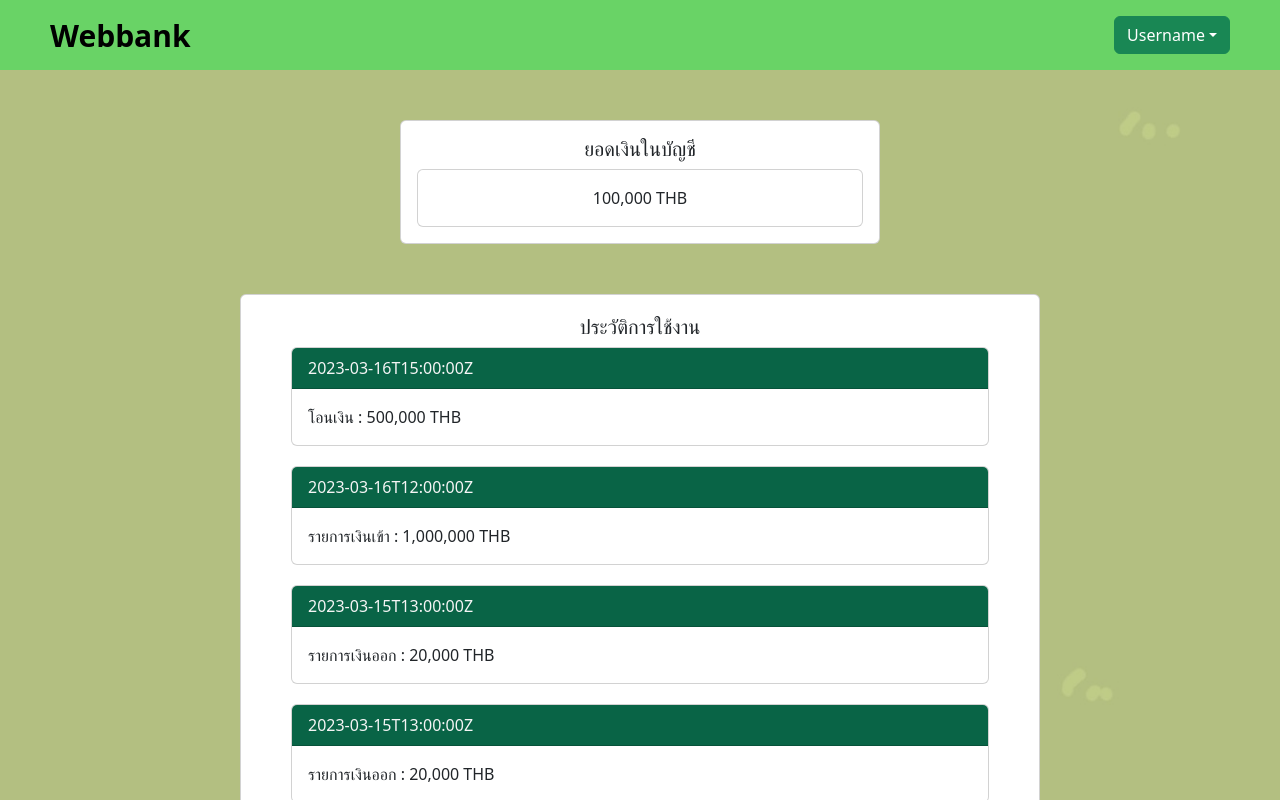
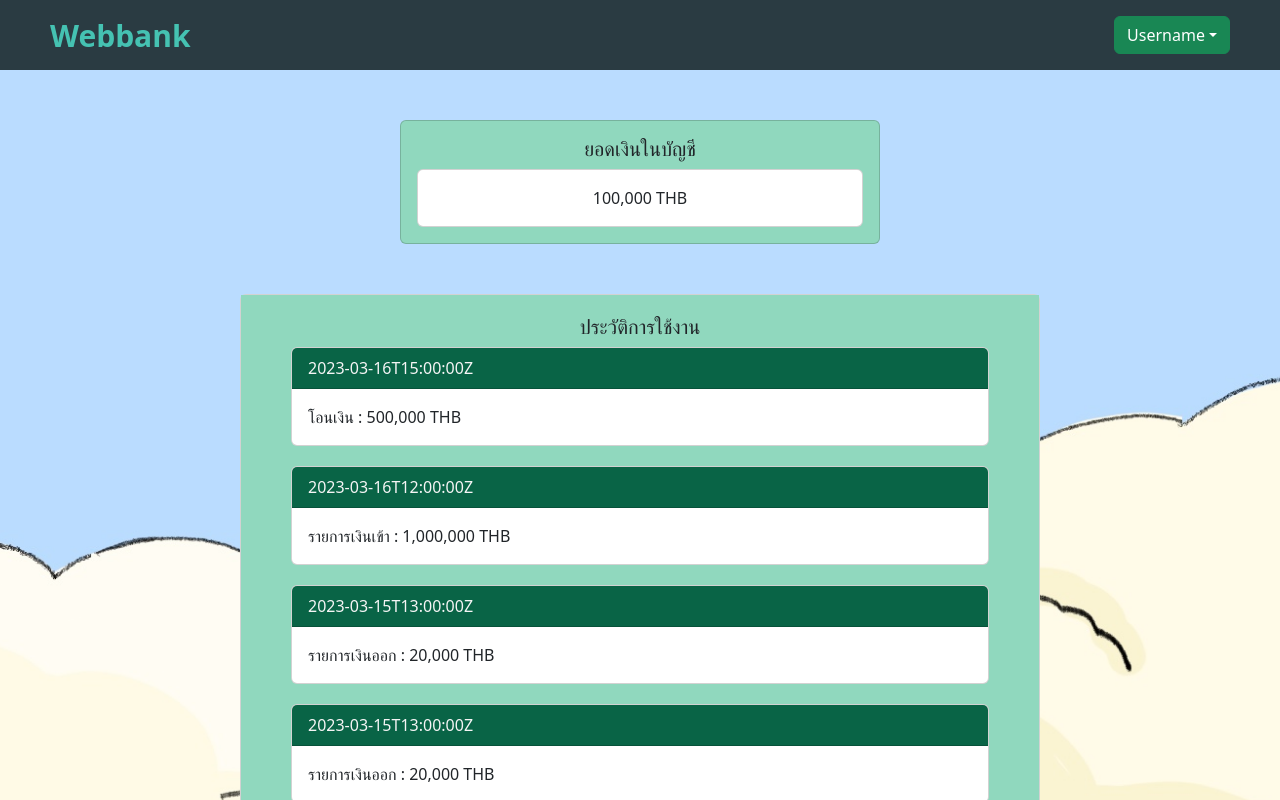
Before and after one commit to NoteAP00/CloudBank_Frontend, a Next.js app: page /history in a window 1280 px wide. Shown: the top 800 px of the page. Built offline with nearby package versions, Linux system fonts and the light colour scheme.

Commit message:
version2

```diff
--- a/src/pages/history.js
+++ b/src/pages/history.js
@@ -17,7 +17,7 @@ const inter = Inter({ subsets: ["latin"] });
 export default function Home() {
   const router = useRouter();
   return (
-    <main >
+    <main>
       <Head>
         <title>Web Banking</title>
         <meta name="description" content="Generated by create next app" />
@@ -57,8 +57,8 @@ export default function Home() {
             </div>
         </div>
 
-        <div className={styles.card}>
-          <Card style={{ width: "30rem" }}>
+        <div className={styles.card} >
+          <Card style={{ width: "30rem", backgroundColor:"#90D8BE"}}>
             <Card.Body>
               <Card.Title style={{ textAlign: "center" }}>ยอดเงินในบัญชี</Card.Title>
               <div>
@@ -74,8 +74,8 @@ export default function Home() {
         </div>
         <div className={styles.card} style={{ marginTop: "50px"}}>
         <Card style={{ width: "50rem" }}>
-            <Card.Body style={{padding: "20px 50px"}}>
-              <Card.Title style={{ textAlign: "center" }}>ประวัติการใช้งาน</Card.Title>
+            <Card.Body style={{padding: "20px 50px", backgroundColor:"#90D8BE"}}>
+              <Card.Title style={{ textAlign: "center"}}>ประวัติการใช้งาน</Card.Title>
               <div>
                 <Card style={{marginBottom: "20px"}}>
                     <Card.Header className={styles.cardhistory}>2023-03-16T15:00:00Z</Card.Header>
--- a/src/pages/index.js
+++ b/src/pages/index.js
@@ -68,7 +68,7 @@ export default function Home() {
         </div>
         <div className={styles.footer}>
           <div style={{ paddingLeft: "100px", paddingTop: "50px" }}>
-            <div style={{ paddingBottom: "10px" }}>Facbook: hkm@Webbank.com</div>
+            <div style={{ paddingBottom: "10px" }}>Facebook: hkm@Webbank.com</div>
             <div>line: hkm@Webbank.com</div>
           </div>
           <div style={{ paddingRight: "100px", paddingTop: "50px" }}>
--- a/src/pages/register.js
+++ b/src/pages/register.js
@@ -15,12 +15,13 @@ export default function register() {
   return (
     <div>
       <div>
-        <Navbar style={{ backgroundColor: "rgb(105, 211, 102)" }}>
+        <Navbar style={{ backgroundColor:"#2A3B42" }}>
           <Navbar.Brand
             style={{
               paddingLeft: "50px",
               fontSize: "30px",
               fontWeight: "bold",
+              color: "#45C2B2"
             }}
             href="#home"
           >
--- a/src/styles/Home.module.css
+++ b/src/styles/Home.module.css
@@ -1,6 +1,6 @@
 .main{
-  background-color: rgb(105, 211, 102);
-  color: black;
+  background-color: #2A3B42;
+  color: #45C2B2;
   text-align: center;
   height: 70px;
   display: flex;
@@ -26,6 +26,7 @@
   display: flex;
   justify-content: center;
   align-items: center;
+
 }
 .nsavsignout{
   padding-right: 10px;
@@ -39,8 +40,8 @@
 }
 
 .menu{
-  background-color: rgb(105, 211, 102);
-  color: black;
+  background-color: #2A3B42;
+  color: #45C2B2;
   text-align: center;
   height: 70px;
   display: flex;
--- a/src/styles/globals.css
+++ b/src/styles/globals.css
@@ -12,8 +12,12 @@ body {
 }
 
 body{
-  background-image: url("/lala.png");
+  background-image: url("/12.jpg");
   background-repeat: no-repeat;
   background-size: cover;
   min-height: 100vh;
+  background-position: center center;
+  justify-content: center;
+  align-items: center;
+
 }
```
Also changed, not shown: public/12.jpg (added), public/duck.jpg (added).
